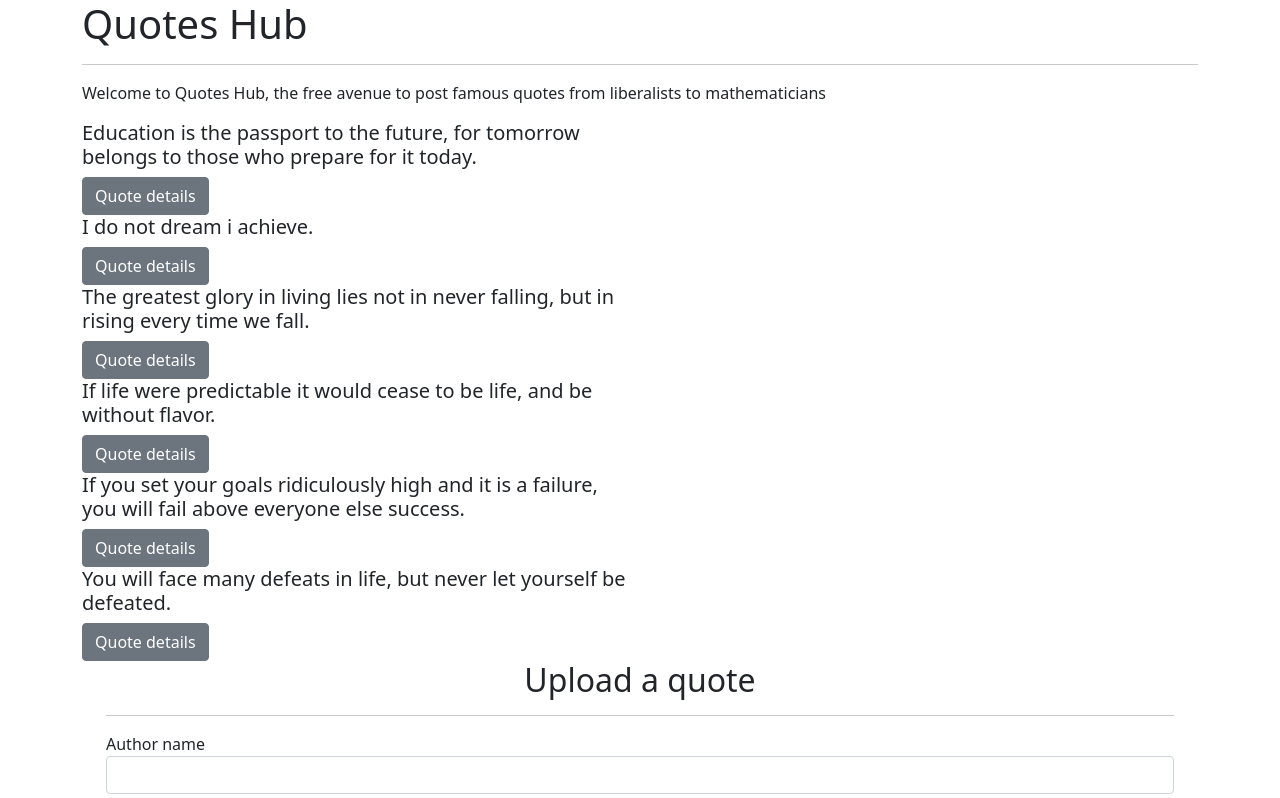
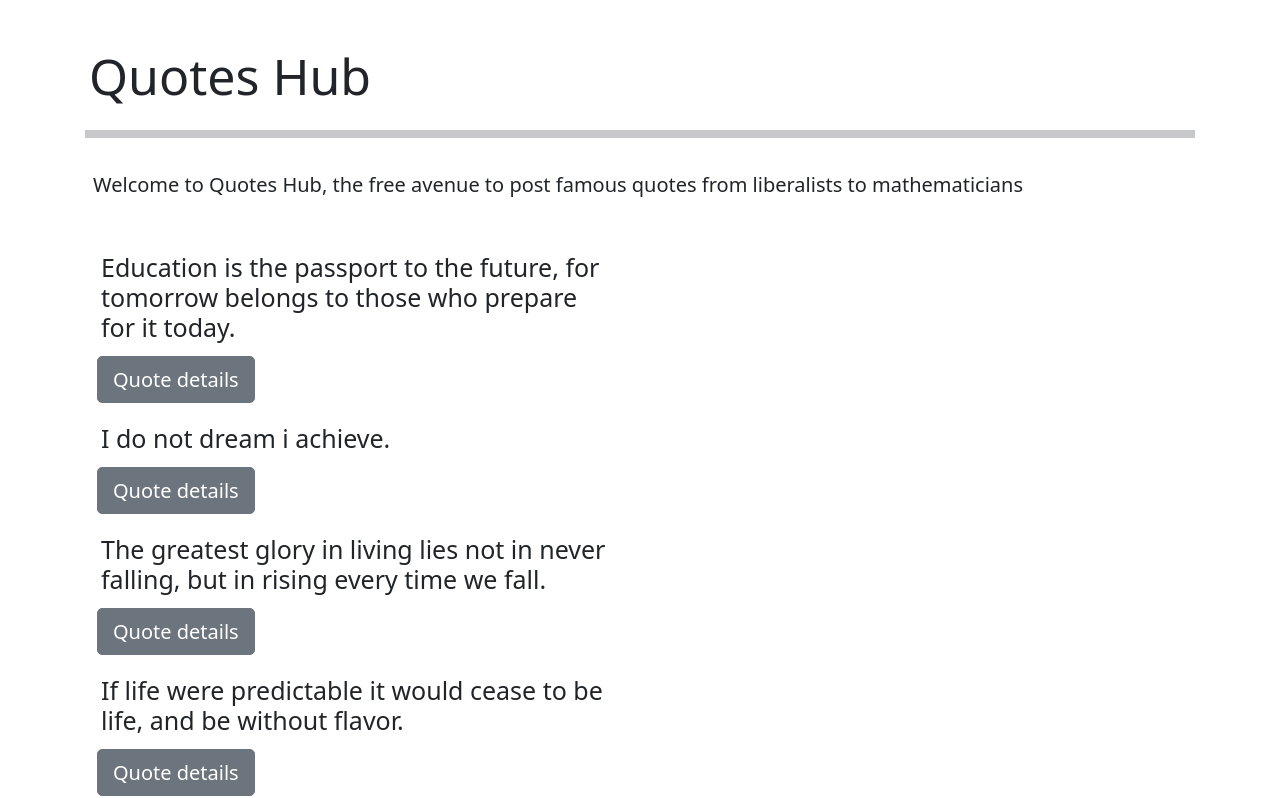
Before and after one commit to karanikathungu-crypto/quote-app, an Angular app in the folder quote-app/: page / in a window 1280 px wide. Shown: the top 798 px of the page. Built offline with nearby package versions, Linux system fonts and the light colour scheme.

Commit message:
Add universal styles for app

```diff
--- a/quote-app/src/styles.css
+++ b/quote-app/src/styles.css
@@ -1 +1,7 @@
-@import "~bootstrap/dist/css/bootstrap.css"
+@import "~bootstrap/dist/css/bootstrap.css";
+
+*{
+  margin:0px;
+  padding:4px;
+  font-size: 20px;
+}
```
